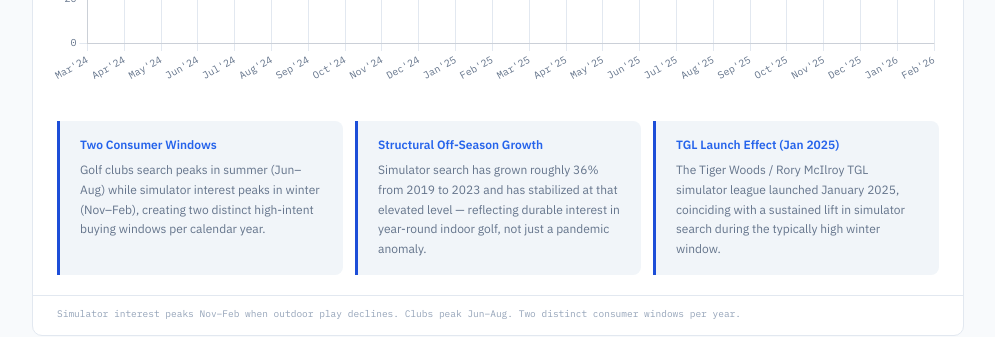
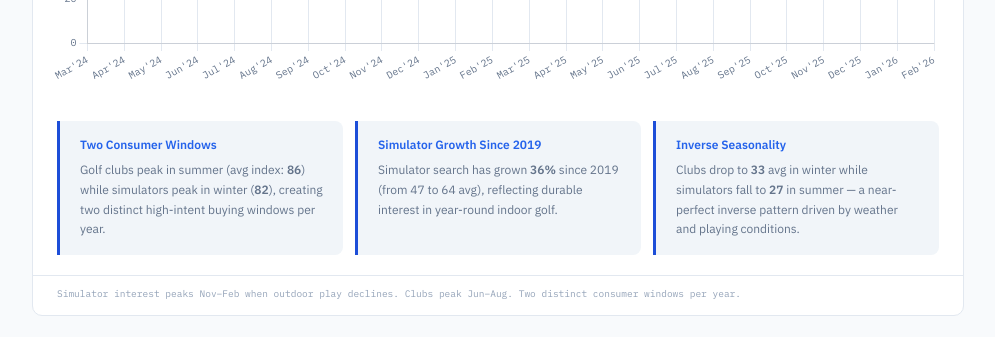
Before and after one commit to kiran-akkineni/golf-trends-dashboard, a Next.js app: page / in a window 1280 px wide. Shown: the part 2360-2697 px from the top of the page, without its empty margins (142-1137 px from the left). Built offline with nearby package versions, Linux system fonts and the light colour scheme; no server answers.

Commit message:
Dynamic insights for all charts + CSV downloads

```diff
--- a/components/Dashboard.tsx
+++ b/components/Dashboard.tsx
@@ -609,6 +609,80 @@ export default function Dashboard({ initialData }: DashboardProps) {
     return { ranked, leader, second, third, leaderGap };
   })();
 
+  // ── Derived Simulator vs Clubs stats ────────────────────────────────────────
+  const simVsClubsStats = (() => {
+    const { monthly } = data.data;
+    const simData = monthly.golfSimulator ?? {};
+    const clubsData = monthly.golfClubs ?? {};
+
+    // Helper to get avg for a year
+    const yearAvg = (series: Record<string, number | null>, year: string) => {
+      const vals = Object.entries(series)
+        .filter(([k]) => k.startsWith(year))
+        .map(([, v]) => v)
+        .filter((v): v is number => v !== null);
+      return vals.length > 0 ? Math.round(vals.reduce((a, b) => a + b, 0) / vals.length) : null;
+    };
+
+    // Helper to get seasonal avg (summer = Jun-Aug, winter = Nov-Feb)
+    const seasonAvg = (series: Record<string, number | null>, months: number[]) => {
+      const vals = Object.entries(series)
+        .filter(([k]) => {
+          const m = parseInt(k.split('-')[1]);
+          return months.includes(m);
+        })
+        .map(([, v]) => v)
+        .filter((v): v is number => v !== null);
+      return vals.length > 0 ? Math.round(vals.reduce((a, b) => a + b, 0) / vals.length) : null;
+    };
+
+    // Find peak months for each (from last 24 months)
+    const last24Keys = Object.keys(clubsData).sort().slice(-24);
+
+    const clubsPeakMonth = last24Keys.reduce((peak, k) => {
+      const v = clubsData[k];
+      if (v !== null && (peak.val === null || v > peak.val)) {
+        return { month: k, val: v };
+      }
+      return peak;
+    }, { month: '', val: null as number | null });
+
+    const simPeakMonth = last24Keys.reduce((peak, k) => {
+      const v = simData[k];
+      if (v !== null && (peak.val === null || v > peak.val)) {
+        return { month: k, val: v };
+      }
+      return peak;
+    }, { month: '', val: null as number | null });
+
+    // Simulator growth: compare 2019 avg to most recent full year avg
+    const sim2019 = yearAvg(simData, '2019');
+    const sim2024 = yearAvg(simData, '2024');
+    const sim2025 = yearAvg(simData, '2025');
+    const simRecent = sim2025 ?? sim2024;
+    const simGrowthPct = sim2019 && simRecent
+      ? Math.round(((simRecent - sim2019) / sim2019) * 100)
+      : null;
+
+    // Seasonal averages (all-time)
+    const clubsSummer = seasonAvg(clubsData, [6, 7, 8]);
+    const clubsWinter = seasonAvg(clubsData, [11, 12, 1, 2]);
+    const simSummer = seasonAvg(simData, [6, 7, 8]);
+    const simWinter = seasonAvg(simData, [11, 12, 1, 2]);
+
+    return {
+      clubsPeakMonth: clubsPeakMonth.month,
+      simPeakMonth: simPeakMonth.month,
+      simGrowthPct,
+      simRecent,
+      sim2019,
+      clubsSummer,
+      clubsWinter,
+      simSummer,
+      simWinter,
+    };
+  })();
+
   // ── CSV Data for Downloads ──────────────────────────────────────────────────
   const csvData = (() => {
     const { monthly, quarterly, annual } = data.data;
@@ -843,25 +917,31 @@ export default function Dashboard({ initialData }: DashboardProps) {
                   <div className="insight">
                     <div className="insight-title">Two Consumer Windows</div>
                     <div className="insight-body">
-                      Golf clubs search peaks in summer (Jun–Aug) while simulator interest
-                      peaks in winter (Nov–Feb), creating two distinct high-intent buying
-                      windows per calendar year.
+                      Golf clubs peak in summer (avg index: <strong>{simVsClubsStats.clubsSummer}</strong>)
+                      while simulators peak in winter (<strong>{simVsClubsStats.simWinter}</strong>),
+                      creating two distinct high-intent buying windows per year.
                     </div>
                   </div>
                   <div className="insight">
-                    <div className="insight-title">Structural Off-Season Growth</div>
+                    <div className="insight-title">Simulator Growth Since 2019</div>
                     <div className="insight-body">
-                      Simulator search has grown roughly 36% from 2019 to 2023 and has
-                      stabilized at that elevated level — reflecting durable interest in
-                      year-round indoor golf, not just a pandemic anomaly.
+                      {simVsClubsStats.simGrowthPct !== null ? (
+                        <>
+                          Simulator search has grown <strong>{simVsClubsStats.simGrowthPct}%</strong> since
+                          2019 (from {simVsClubsStats.sim2019} to {simVsClubsStats.simRecent} avg),
+                          reflecting durable interest in year-round indoor golf.
+                        </>
+                      ) : (
+                        <>Simulator search shows structural growth in off-season interest.</>
+                      )}
                     </div>
                   </div>
                   <div className="insight">
-                    <div className="insight-title">TGL Launch Effect (Jan 2025)</div>
+                    <div className="insight-title">Inverse Seasonality</div>
                     <div className="insight-body">
-                      The Tiger Woods / Rory McIlroy TGL simulator league launched
-                      January 2025, coinciding with a sustained lift in simulator search
-                      during the typically high winter window.
+                      Clubs drop to <strong>{simVsClubsStats.clubsWinter}</strong> avg in winter while
+                      simulators fall to <strong>{simVsClubsStats.simSummer}</strong> in summer —
+                      a near-perfect inverse pattern driven by weather and playing conditions.
                     </div>
                   </div>
                 </div>
```
